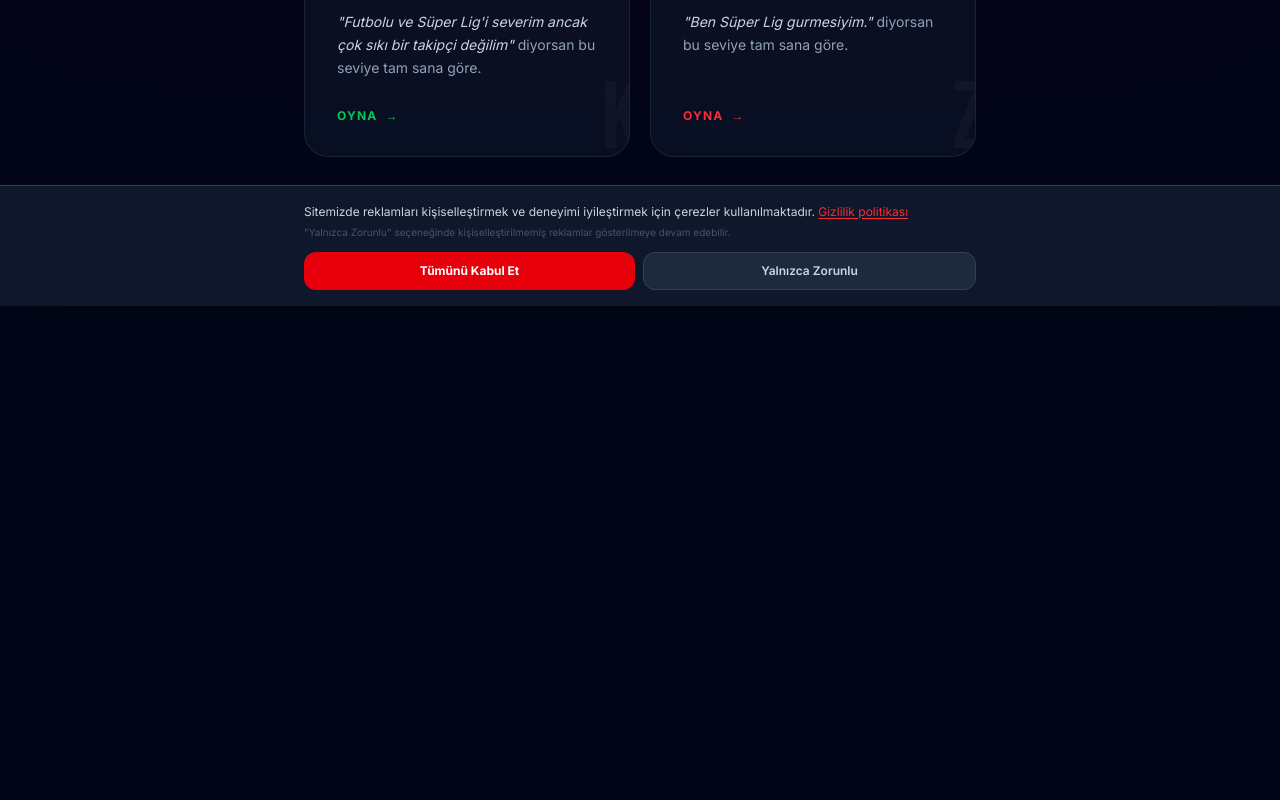
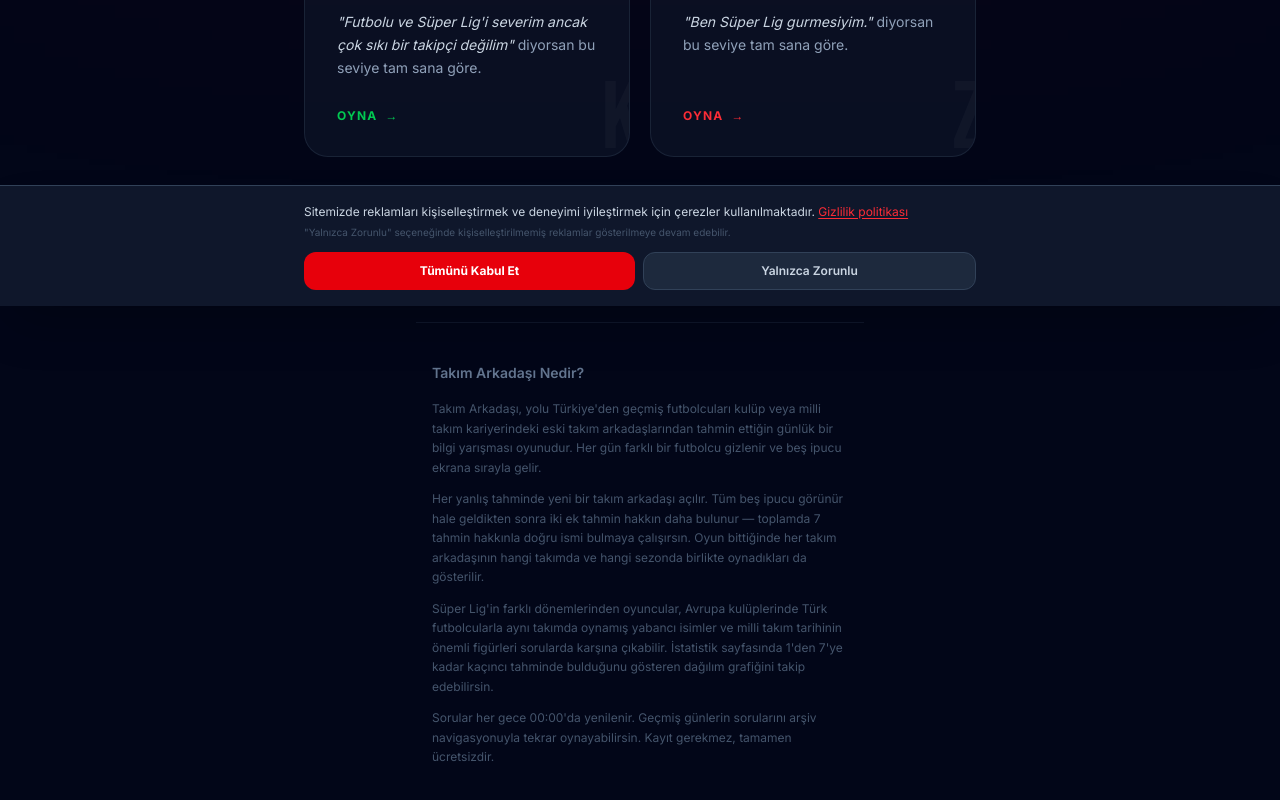
Before and after one commit to ucmeydan/futbol-trivia, a Next.js app: page /takim-arkadasi in a window 1280 px wide. Shown: the part 494-1294 px from the top of the page. Before the commit the page ends 800 px from the top, so only its background shows below. Built offline with nearby package versions, Linux system fonts and the light colour scheme.

Commit message:
Add static SEO content to takim-arkadasi page

```diff
--- a/src/app/takim-arkadasi/page.tsx
+++ b/src/app/takim-arkadasi/page.tsx
@@ -4,13 +4,12 @@
 export const metadata: Metadata = {
   title: 'Takım Arkadaşı | FutbolTrivia',
   description:
-    'Yolu Türkiye\'den geçmiş futbolcuları eski takım arkadaşlarından bul. 5 ipucu, 5 tahmin hakkı. Her gün yeni oyuncu, ücretsiz ve kayıtsız.',
+    'Yolu Türkiye\'den geçmiş futbolcuları eski takım arkadaşlarından bul. 7 tahmin hakkı, her gün yeni oyuncu. Ücretsiz ve kayıtsız.',
   robots: { index: true, follow: true },
   alternates: { canonical: 'https://futboltrivia.com.tr/takim-arkadasi' },
   openGraph: {
     title: 'Takım Arkadaşı | FutbolTrivia',
-    description:
-      'Eski takım arkadaşlarından yola çıkarak gizlenen futbolcuyu bul. Her gün yeni soru.',
+    description: 'Eski takım arkadaşlarından yola çıkarak gizlenen futbolcuyu bul. Her gün yeni soru.',
     url: 'https://futboltrivia.com.tr/takim-arkadasi',
     siteName: 'FutbolTrivia',
     locale: 'tr_TR',
@@ -48,6 +47,34 @@
         dangerouslySetInnerHTML={{ __html: JSON.stringify(structuredData) }}
       />
       <DifficultySelector gameSlug="takim-arkadasi" gameTitle="Takım Arkadaşı" />
+
+      {/* Statik SEO içeriği — Googlebot JavaScript olmadan görür */}
+      <section className="max-w-md mx-auto px-4 py-10 border-t border-slate-900 mt-4">
+        <h1 className="text-slate-500 text-sm font-semibold mb-4">Takım Arkadaşı Nedir?</h1>
+        <div className="space-y-3 text-slate-600 text-xs leading-relaxed">
+          <p>
+            Takım Arkadaşı, yolu Türkiye&apos;den geçmiş futbolcuları kulüp veya milli takım
+            kariyerindeki eski takım arkadaşlarından tahmin ettiğin günlük bir bilgi yarışması
+            oyunudur. Her gün farklı bir futbolcu gizlenir ve beş ipucu ekrana sırayla gelir.
+          </p>
+          <p>
+            Her yanlış tahminde yeni bir takım arkadaşı açılır. Tüm beş ipucu görünür hale
+            geldikten sonra iki ek tahmin hakkın daha bulunur — toplamda 7 tahmin hakkınla doğru
+            ismi bulmaya çalışırsın. Oyun bittiğinde her takım arkadaşının hangi takımda ve hangi
+            sezonda birlikte oynadıkları da gösterilir.
+          </p>
+          <p>
+            Süper Lig&apos;in farklı dönemlerinden oyuncular, Avrupa kulüplerinde Türk
+            futbolcularla aynı takımda oynamış yabancı isimler ve milli takım tarihinin önemli
+            figürleri sorularda karşına çıkabilir. İstatistik sayfasında 1&apos;den 7&apos;ye
+            kadar kaçıncı tahminde bulduğunu gösteren dağılım grafiğini takip edebilirsin.
+          </p>
+          <p>
+            Sorular her gece 00:00&apos;da yenilenir. Geçmiş günlerin sorularını arşiv
+            navigasyonuyla tekrar oynayabilirsin. Kayıt gerekmez, tamamen ücretsizdir.
+          </p>
+        </div>
+      </section>
     </>
   );
 }
```
